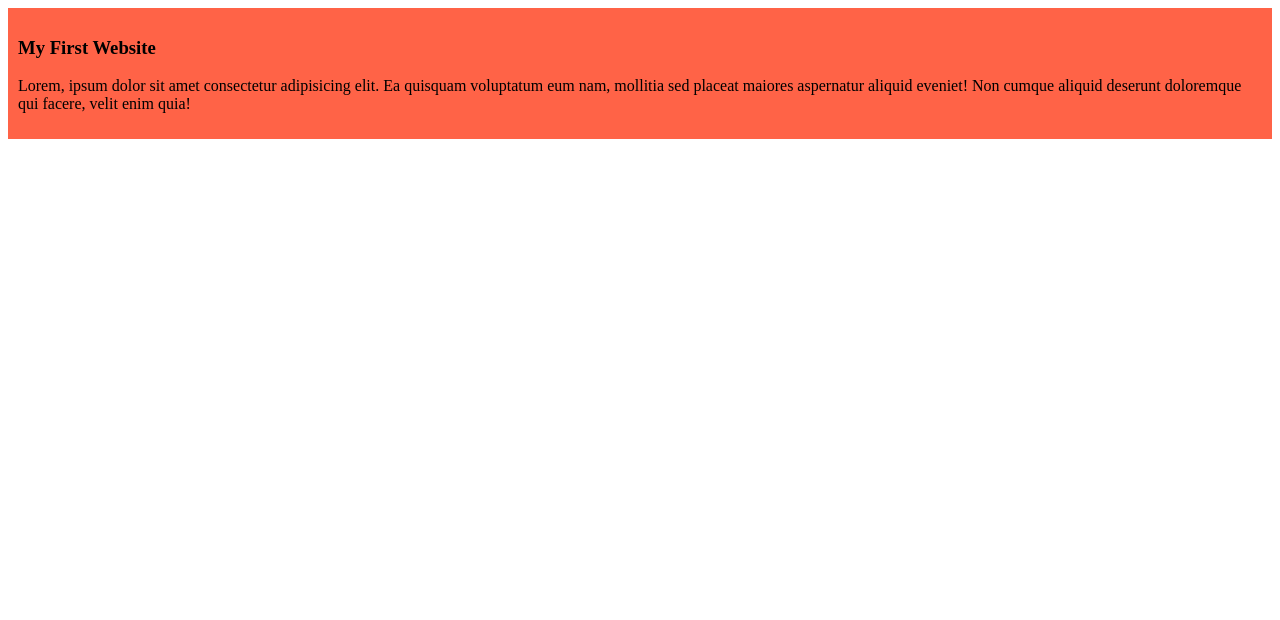
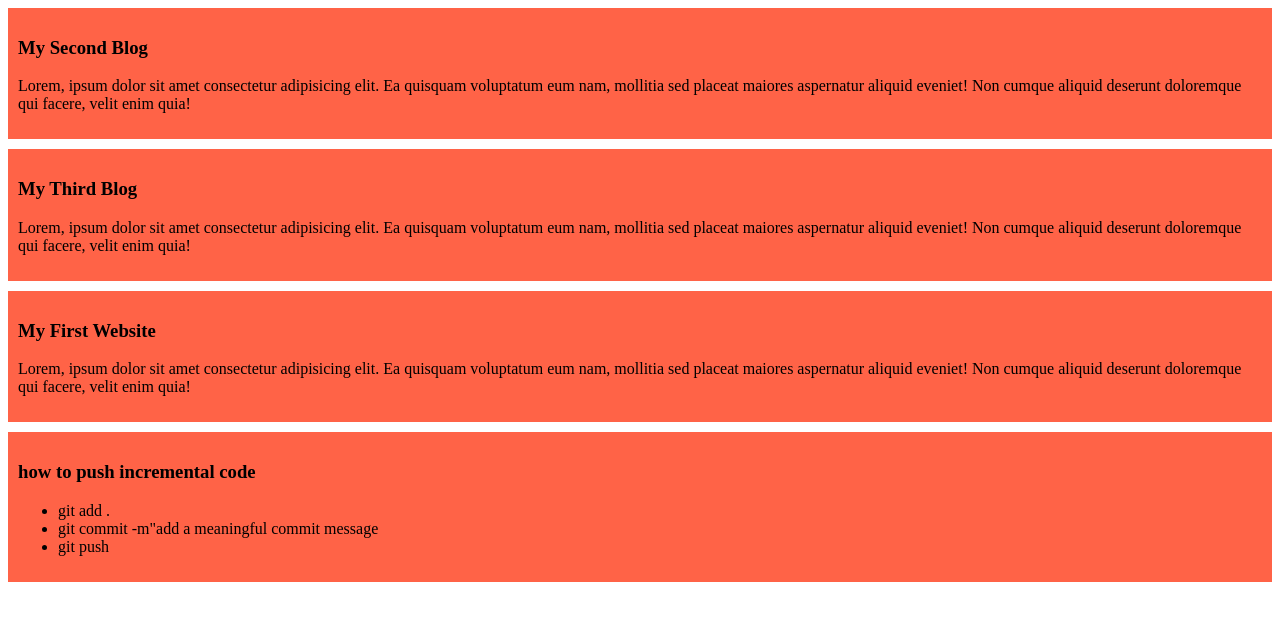
Before and after one commit to Anannazaman/my-simple-website, a plain HTML site: page index.html in a window 1280 px wide. Drawn offline with Linux system fonts and the light colour scheme.

Commit message:
added the Second and the Third blog

```diff
--- a/index.html
+++ b/index.html
@@ -10,11 +10,33 @@
 
 <body>
     <div>
+        <h3>My Second Blog</h3>
+        <p>Lorem, ipsum dolor sit amet consectetur adipisicing elit. Ea quisquam voluptatum eum nam, mollitia sed
+            placeat maiores aspernatur aliquid eveniet! Non cumque aliquid deserunt doloremque qui facere, velit enim
+            quia!</p>
+    </div>
+
+    <div>
+        <h3>My Third Blog</h3>
+        <p>Lorem, ipsum dolor sit amet consectetur adipisicing elit. Ea quisquam voluptatum eum nam, mollitia sed
+            placeat maiores aspernatur aliquid eveniet! Non cumque aliquid deserunt doloremque qui facere, velit enim
+            quia!</p>
+    </div>
+
+    <div>
         <h3>My First Website</h3>
         <p>Lorem, ipsum dolor sit amet consectetur adipisicing elit. Ea quisquam voluptatum eum nam, mollitia sed
             placeat maiores aspernatur aliquid eveniet! Non cumque aliquid deserunt doloremque qui facere, velit enim
             quia!</p>
     </div>
+    <div>
+        <h3>how to push incremental code</h3>
+        <ul>
+            <li>git add .</li>
+            <li>git commit -m"add a meaningful commit message</li>
+            <li>git push</li>
+        </ul>
+    </div>
 </body>
 
 </html>
--- a/styles/blog.css
+++ b/styles/blog.css
@@ -1,4 +1,5 @@
 div{
     background-color: tomato;
     padding: 10px;
+    margin-bottom: 10px;
 }
```
